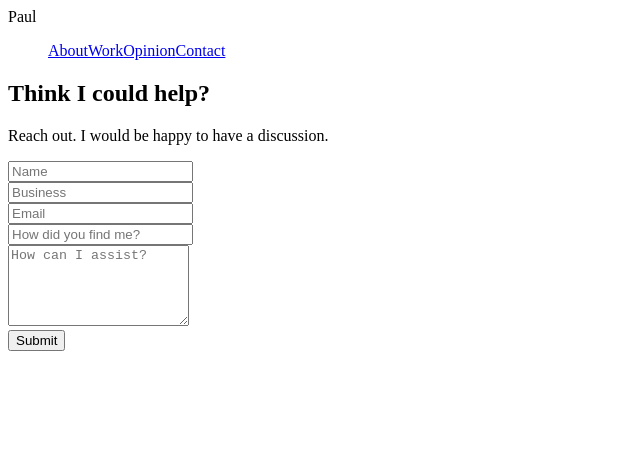
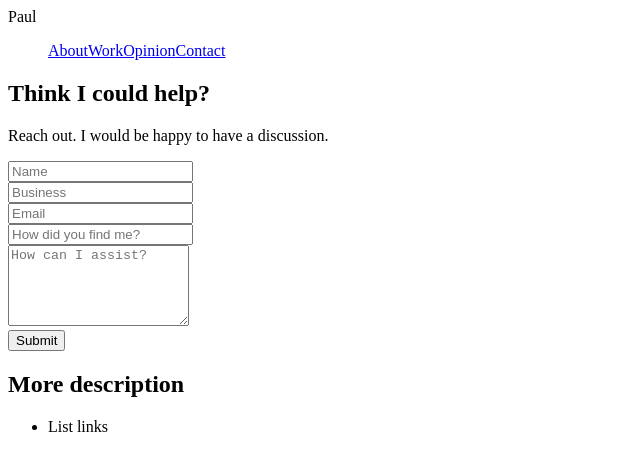
Before and after one commit to paulpladziewicz/paul-pladziewicz, a Next.js app: page / in a window 1280 px wide. Shown: the top 470 px of the page, without its empty margins (0-640 px from the left). Built offline with nearby package versions, Linux system fonts and the light colour scheme.

Commit message:
added additional description and footer links below contact form

```diff
--- a/components/Footer.js
+++ b/components/Footer.js
@@ -2,8 +2,9 @@ import Link from 'next/link'
 
 export default function Footer() {
   return (
-    <footer className='mt-20 flex'>
+    <footer className='mt-20'>
 
+      <div className='flex'>
         <div className='w-1/2'>
           <h2>Think I could help?</h2>
           <p><span>Reach out.</span> I would be happy to have a discussion.</p>
@@ -11,26 +12,39 @@ export default function Footer() {
 
         <div className='w-1/2 bg-gray-50'>
           <form className='flex flex-wrap justify-between' action="">
-          <div style={{width:'49%'}}>
+            <div style={{width: '49%'}}>
               <input className='w-full p-4 rounded-2xl bg-gray-100 text-lg' type="text" placeholder='Name'/>
             </div>
-          <div style={{width:'49%'}}>
+            <div style={{width: '49%'}}>
               <input className='w-full p-4 rounded-2xl bg-gray-100 text-lg' type="text" placeholder='Business'/>
             </div>
-          <div className='mt-4'style={{width:'49%'}}>
-            <input className='w-full p-4 rounded-2xl bg-gray-100 text-lg' type="email" placeholder='Email' required={true}/>
+            <div className='mt-4' style={{width: '49%'}}>
+              <input className='w-full p-4 rounded-2xl bg-gray-100 text-lg' type="email" placeholder='Email'
+                     required={true}/>
             </div>
-          <div className='mt-4' style={{width:'49%'}}>
-            <input className='w-full p-4 rounded-2xl bg-gray-100 text-lg' type="text" placeholder='How did you find me?' required={true}/>
+            <div className='mt-4' style={{width: '49%'}}>
+              <input className='w-full p-4 rounded-2xl bg-gray-100 text-lg' type="text"
+                     placeholder='How did you find me?' required={true}/>
             </div>
             <div className='w-full mt-4'>
-            <textarea className='w-full p-4 rounded-2xl bg-gray-100 text-lg' name="message" id="message" placeholder='How can I assist?' rows="5" required={true}/>
+              <textarea className='w-full p-4 rounded-2xl bg-gray-100 text-lg' name="message" id="message"
+                        placeholder='How can I assist?' rows="5" required={true}/>
             </div>
             <div>
               <input type="submit"/>
             </div>
           </form>
         </div>
+      </div>
+
+      <div className='mt-20 flex'>
+        <div className='w-1/2'>
+          <h2>More description</h2>
+        </div>
+        <ul className='w-1/2'>
+          <li>List links</li>
+        </ul>
+      </div>
 
     </footer>
   )
```
Lines whose indentation alone changed are shown as unchanged.
